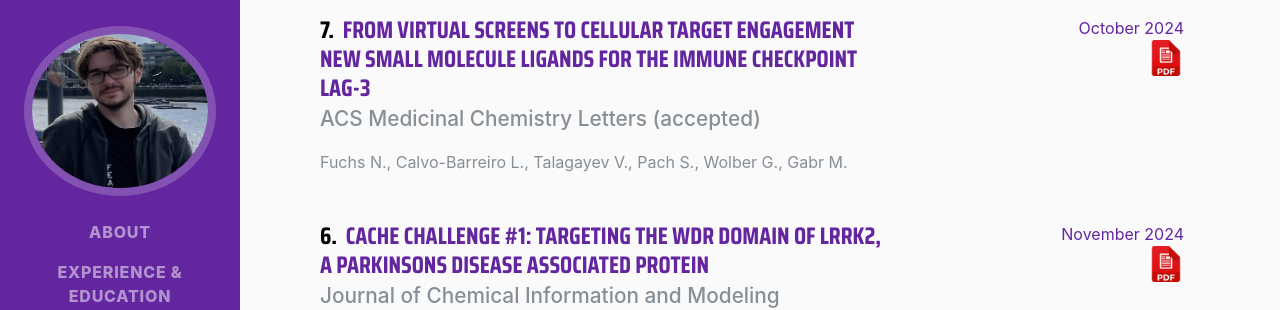
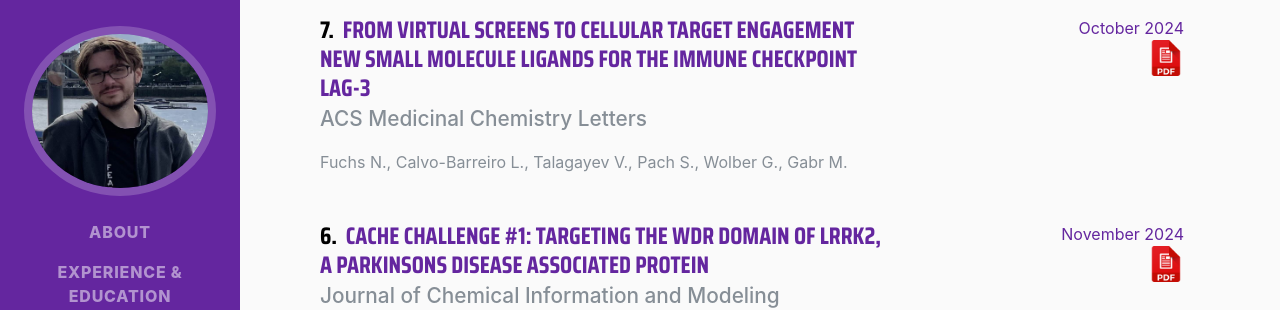
Before and after one commit to talagayev/talagayev.github.io, a Jekyll site: the page built from cv.html, in a window 1280 px wide and 900 px high, scrolled down 6870 px. Shown: the part 154-464 px from the top of the window. Built offline with Jekyll 4.4.1, drawn with Linux system fonts in a browser that asks for light colours; nearby versions of some CDN libraries; some web fonts are replaced; a style sheet for code colours, icons or effects is not loaded.

Commit message:
Update publications.yml

```diff
--- a/_data/publications.yml
+++ b/_data/publications.yml
@@ -17,8 +17,8 @@
   first_author: false
   authors: Fuchs N., Calvo-Barreiro L., Talagayev V., Pach S., Wolber G., Gabr M.
   date: October 2024
-  journal: ACS Medicinal Chemistry Letters (accepted)
-  url: https://doi.org/10.1101/2024.08.04.604031
+  journal: ACS Medicinal Chemistry Letters
+  url: https://pubs.acs.org/doi/10.1021/acsmedchemlett.4c00350
   pdf: https://www.biorxiv.org/content/10.1101/2024.08.04.604031v1.full.pdf
 - title: "CACHE Challenge #1: targeting the WDR domain of LRRK2, a Parkinsons Disease associated protein"
   first_author: false
```
